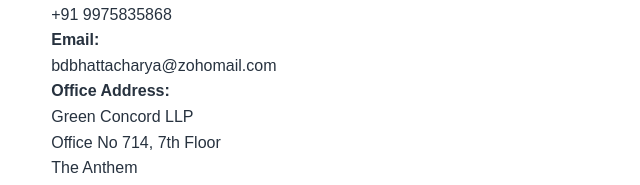
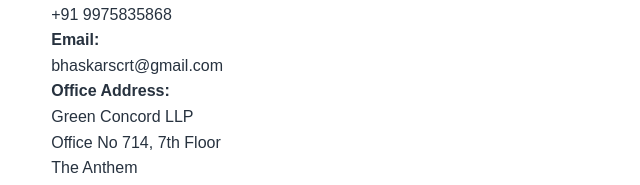
Before and after one commit to msbdbhattacharyasecurity/msbdbhattacharyasecurity, a plain HTML site: page index.html in a window 1280 px wide. Shown: the part 3930-4115 px from the top of the page, 0-640 px from the left. Drawn offline with Linux system fonts and the light colour scheme.

Commit message:
Update index.html

```diff
--- a/index.html
+++ b/index.html
@@ -250,7 +250,7 @@
           <div class="contact-info">
             <p><strong>Company:</strong><br>M/S BD Bhattacharya Security</p>
             <p><strong>Phone:</strong><br>+91 9975835868</p>
-            <p><strong>Email:</strong><br>bdbhattacharya@zohomail.com</p>
+            <p><strong>Email:</strong><br>bhaskarscrt@gmail.com</p>
             <p><strong>Office Address:</strong><br>Green Concord LLP<br>
 			Office No 714, 7th Floor<br>
 			The Anthem<br>
```
